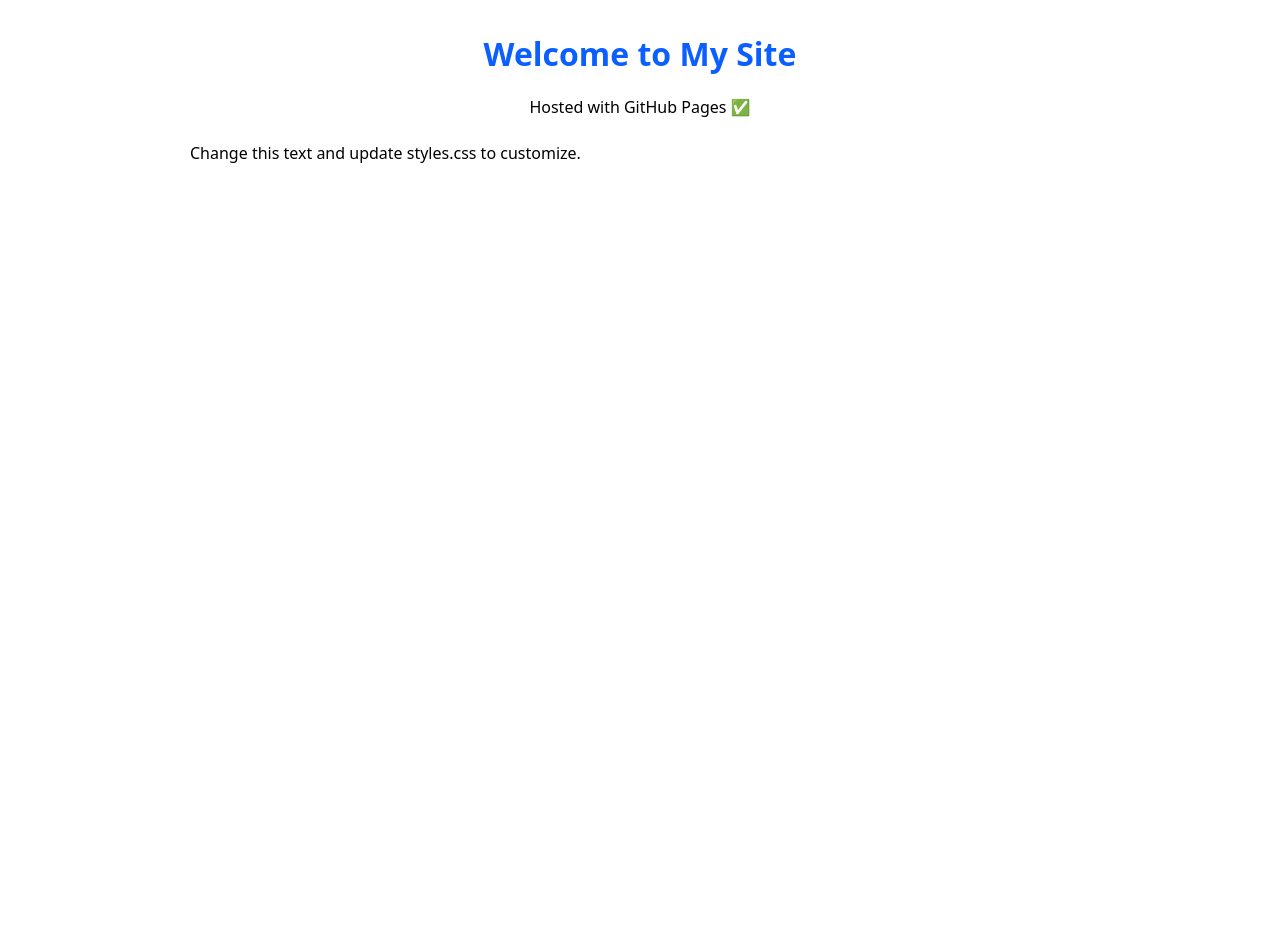
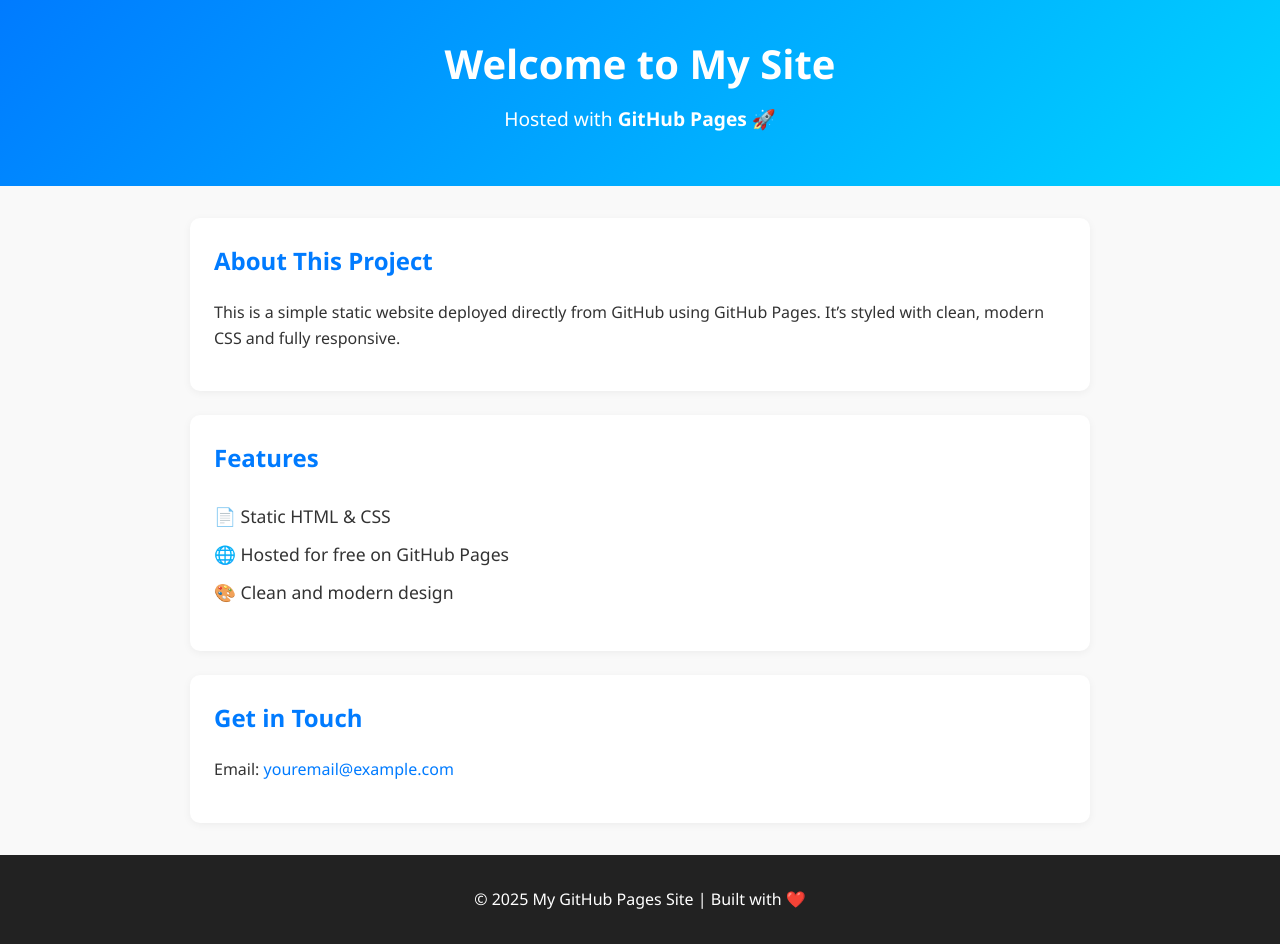
Before and after one commit to Sonukumar-72/my-site, a plain HTML site: page index.html in a window 1280 px wide. Before the commit the page ends 800 px from the top, so only its background shows below. Drawn offline with Linux system fonts and the light colour scheme.

Commit message:
update site with morden design

```diff
--- a/index.html
+++ b/index.html
@@ -9,10 +9,32 @@
 <body>
   <header>
     <h1>Welcome to My Site</h1>
-    <p>Hosted with GitHub Pages ✅</p>
+    <p>Hosted with <strong>GitHub Pages</strong> 🚀</p>
   </header>
+
   <main>
-    <p>Change this text and update styles.css to customize.</p>
+    <section class="intro">
+      <h2>About This Project</h2>
+      <p>This is a simple static website deployed directly from GitHub using GitHub Pages. It’s styled with clean, modern CSS and fully responsive.</p>
+    </section>
+
+    <section class="features">
+      <h2>Features</h2>
+      <ul>
+        <li>📄 Static HTML & CSS</li>
+        <li>🌐 Hosted for free on GitHub Pages</li>
+        <li>🎨 Clean and modern design</li>
+      </ul>
+    </section>
+
+    <section class="contact">
+      <h2>Get in Touch</h2>
+      <p>Email: <a href="mailto:youremail@example.com">youremail@example.com</a></p>
+    </section>
   </main>
+
+  <footer>
+    <p>© 2025 My GitHub Pages Site | Built with ❤️</p>
+  </footer>
 </body>
 </html>
--- a/styles.css
+++ b/styles.css
@@ -1,3 +1,76 @@
-body { font-family: system-ui, sans-serif; max-width: 900px; margin: 2rem auto; padding: 0 1rem; }
-header { text-align: center; margin-bottom: 1.5rem; }
-h1 { color: #0b5fff; }
+/* Global Styles */
+body {
+  font-family: 'Segoe UI', Tahoma, Geneva, Verdana, sans-serif;
+  margin: 0;
+  padding: 0;
+  background: #f9f9f9;
+  color: #333;
+  line-height: 1.6;
+}
+
+/* Header */
+header {
+  background: linear-gradient(135deg, #007bff, #00d4ff);
+  color: white;
+  text-align: center;
+  padding: 2rem 1rem;
+}
+
+header h1 {
+  margin: 0;
+  font-size: 2.5rem;
+}
+
+header p {
+  font-size: 1.2rem;
+  margin-top: 0.5rem;
+}
+
+/* Sections */
+main {
+  max-width: 900px;
+  margin: 2rem auto;
+  padding: 0 1rem;
+}
+
+section {
+  background: white;
+  border-radius: 10px;
+  box-shadow: 0 2px 8px rgba(0,0,0,0.05);
+  margin-bottom: 1.5rem;
+  padding: 1.5rem;
+}
+
+section h2 {
+  margin-top: 0;
+  color: #007bff;
+}
+
+ul {
+  list-style: none;
+  padding: 0;
+}
+
+ul li {
+  padding: 0.3rem 0;
+  font-size: 1.1rem;
+}
+
+/* Footer */
+footer {
+  background: #222;
+  color: white;
+  text-align: center;
+  padding: 1rem;
+  margin-top: 2rem;
+}
+
+/* Links */
+a {
+  color: #007bff;
+  text-decoration: none;
+}
+
+a:hover {
+  text-decoration: underline;
+}
```
